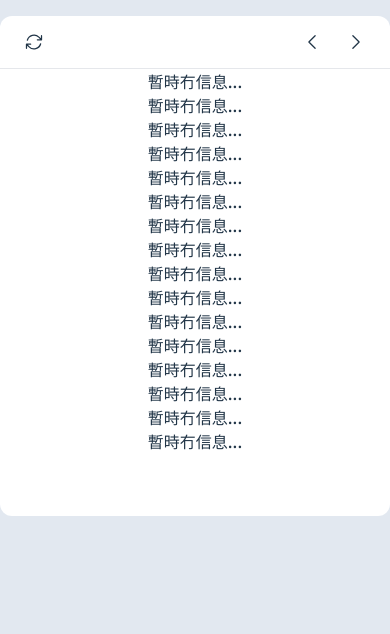
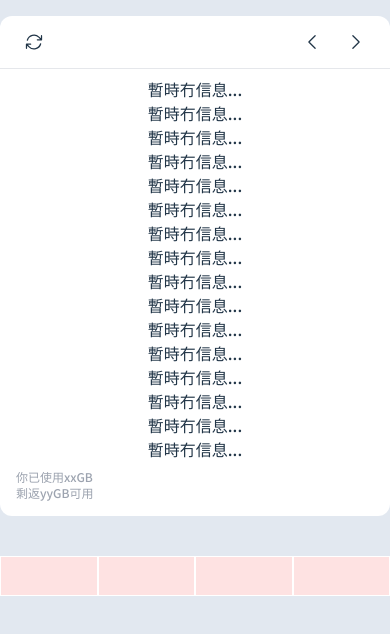
Before and after one commit to ardee222/Louhau-mail, a Svelte app in the folder my-app/: page / in a window 390 px wide. Shown: the top 634 px of the page. Built offline with nearby package versions, Linux system fonts and the light colour scheme.

Commit message:
Update App.svelte

```diff
--- a/my-app/src/App.svelte
+++ b/my-app/src/App.svelte
@@ -19,6 +19,7 @@
 
 <main class="max-w-md w-screen h-screen">
   <div class="md:visible invisible absolute top-4 right-8">{year}年{month}月{date}日(星期{day_change[day]})</div>
+  <!--function list-->
   <div class="md:visible invisible  positive max-w-xs w-full max-h-screen h-screen bg-white absolute left-0 top-0 flex flex-col p-6"
   class:w-28 = "{opening_manu === true}"
   >
@@ -111,7 +112,7 @@
       </div>
     </div>
     <hr class="sticky top-10">
-    <div class="flex flex-col h-96 justify-center items-center overflow-y-scroll">
+    <div class="flex flex-col h-96 my-2 justify-center items-center overflow-y-scroll">
       <div>暫時冇信息...</div>
       <div>暫時冇信息...</div>
       <div>暫時冇信息...</div>
@@ -151,6 +152,17 @@
       <div>暫時冇信息...</div>
       <div>暫時冇信息...</div>
     </div>
+    <div class="text-xs text-gray-400 mx-4">
+      <div>你已使用xxGB</div>
+      <div>剩返yyGB可用</div>
+    </div>
+  </div>
+  <!--function list on phone-->
+  <div class="flex md:visible lg:invisible bg-red-100">
+    <div class="w-1/4 h-10 border border-white"></div>
+    <div class="w-1/4 h-10 border border-white"></div>
+    <div class="w-1/4 h-10 border border-white"></div>
+    <div class="w-1/4 h-10 border border-white"></div>
   </div>
 </main>
 
```
